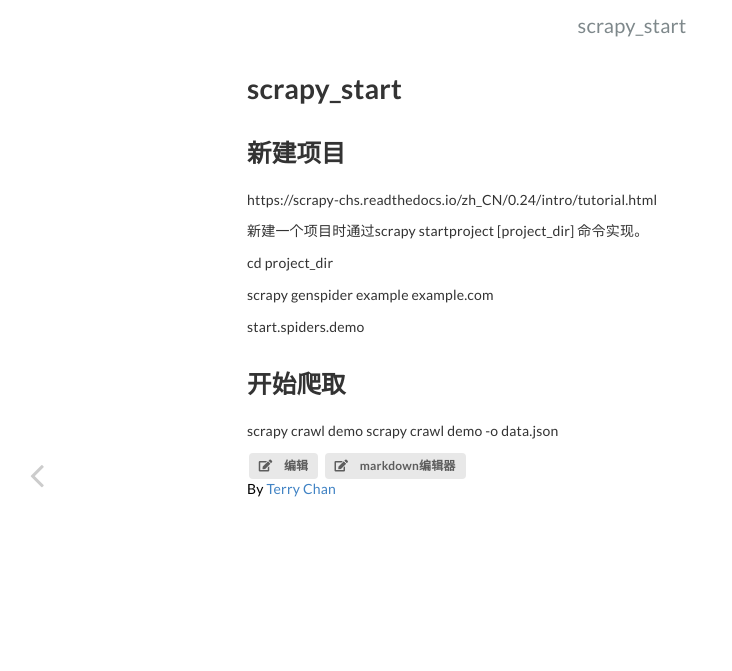
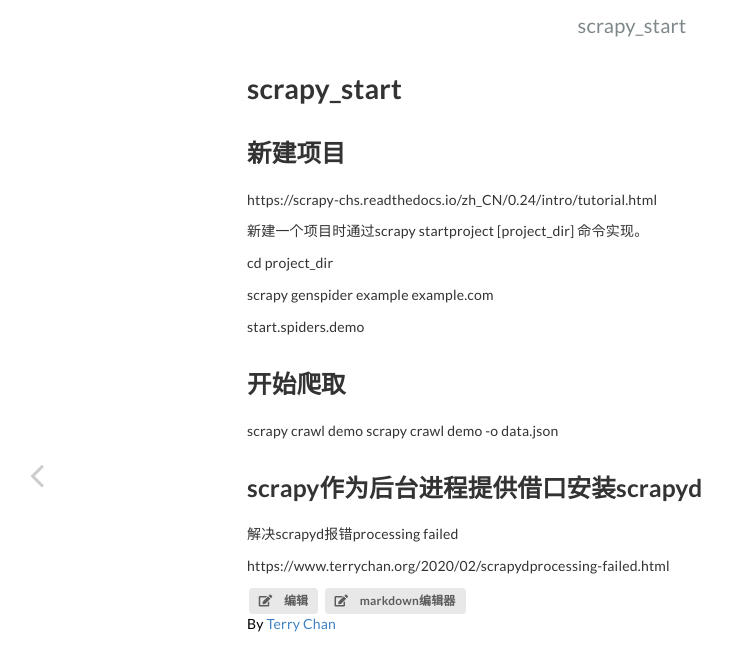
Before and after one commit to napoler/scrapy_start, a Jekyll site: the page built from docs/_posts/2020-07-25-初始化安装scrapy.md, in a window 1280 px wide. Shown: the top 671 px of the page, without its empty margins (8-740 px from the left). Built offline with Jekyll 4.4.1, drawn with Linux system fonts in a browser that asks for light colours; our own code applies the rules of GitHub Pages for plain Markdown files.

Commit message:
Update 2020-07-25-初始化安装scrapy.md

```diff
--- a/docs/_posts/2020-07-25-初始化安装scrapy.md
+++ b/docs/_posts/2020-07-25-初始化安装scrapy.md
@@ -23,3 +23,8 @@ start.spiders.demo
 
 scrapy crawl demo
 scrapy crawl demo -o data.json
+
+## scrapy作为后台进程提供借口安装scrapyd
+解决scrapyd报错processing failed
+
+https://www.terrychan.org/2020/02/scrapydprocessing-failed.html
```
